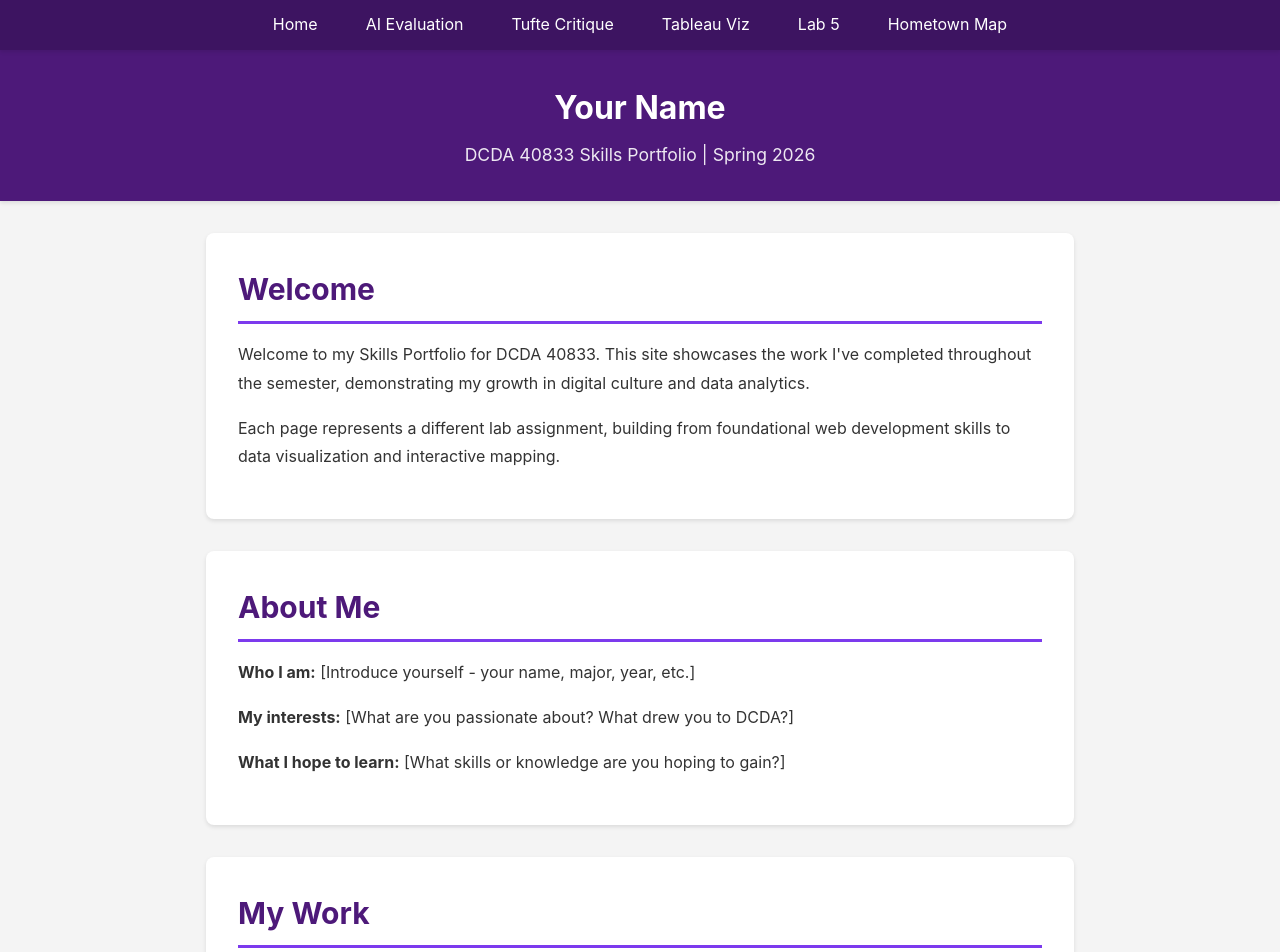
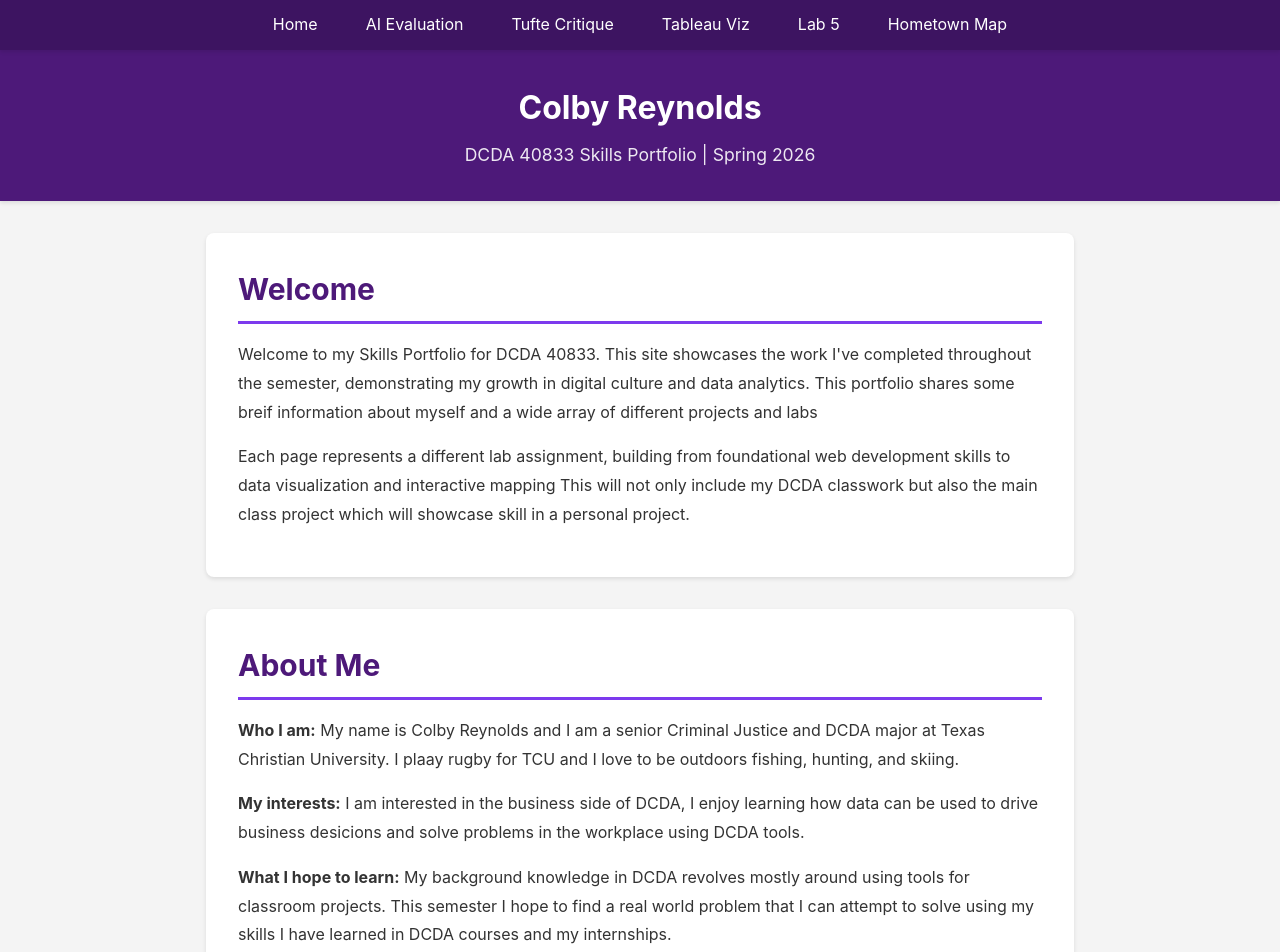
Before and after one commit to ColbyReynoldsTCU/DCDA40833-portfolio, a plain HTML site: page index.html in a window 1280 px wide. Shown: the top 952 px of the page. Drawn offline with Linux system fonts and the light colour scheme.

Commit message:
Update index.html

```diff
--- a/index.html
+++ b/index.html
@@ -5,10 +5,11 @@
     <meta name="viewport" content="width=device-width, initial-scale=1.0">
     <meta name="description" content="Skills Portfolio showcasing work from DCDA 40833">
     <meta name="author" content="Your Name">
-    <title>Your Name | DCDA 40833 Skills Portfolio</title>
+    <title>Colby Reynolds | DCDA 40833 Skills Portfolio</title>
     <link rel="stylesheet" href="css/styles.css">
 </head>
 <body>
+    <!--I changed the colors from the purple to the slate professional-->
     <!-- Navigation: Links to all portfolio pages -->
     <nav>
         <ul>
@@ -20,36 +21,38 @@
             <li><a href="hometown-map.html">Hometown Map</a></li>
         </ul>
     </nav>
+    <!--I need to change the header from purple to match the rest of the page-->
 
     <!-- Header: Your name and course info -->
     <header>
-        <h1>Your Name</h1>
+        <h1>Colby Reynolds</h1>
         <p>DCDA 40833 Skills Portfolio | Spring 2026</p>
     </header>
 
     <main>
+        <!--I liked the introduction that was here already, so I kept that as a base and added a few things to it-->
         <!-- Welcome Section: Brief introduction to your portfolio -->
         <section id="welcome">
             <h2>Welcome</h2>
             <!-- TODO: Write a brief introduction (2-3 sentences) about your portfolio -->
-            <p>Welcome to my Skills Portfolio for DCDA 40833. This site showcases the work I've completed throughout the semester, demonstrating my growth in digital culture and data analytics.</p>
-            <p>Each page represents a different lab assignment, building from foundational web development skills to data visualization and interactive mapping.</p>
+            <p>Welcome to my Skills Portfolio for DCDA 40833. This site showcases the work I've completed throughout the semester, demonstrating my growth in digital culture and data analytics. This portfolio shares some breif information about myself and a wide array of different projects and labs</p>
+            <p>Each page represents a different lab assignment, building from foundational web development skills to data visualization and interactive mapping This will not only include my DCDA classwork but also the main class project which will showcase skill in a personal project.</p>
         </section>
-
+<!--I wrote some  sentences that help the viewer to understand myself and what this page is for-->
         <!-- About Section: Tell visitors about yourself -->
         <section id="about">
             <h2>About Me</h2>
             <!-- TODO: Replace this placeholder content with information about yourself -->
-            <p><strong>Who I am:</strong> [Introduce yourself - your name, major, year, etc.]</p>
-            <p><strong>My interests:</strong> [What are you passionate about? What drew you to DCDA?]</p>
-            <p><strong>What I hope to learn:</strong> [What skills or knowledge are you hoping to gain?]</p>
+            <p><strong>Who I am:</strong> My name is Colby Reynolds and I am a senior Criminal Justice and DCDA major at Texas Christian University. I plaay rugby for TCU and I love to be outdoors fishing, hunting, and skiing. </p>
+            <p><strong>My interests:</strong> I am interested in the business side of DCDA, I enjoy learning how data can be used to drive business desicions and solve problems in the workplace using DCDA tools.</p>
+            <p><strong>What I hope to learn:</strong> My background knowledge in DCDA revolves mostly around using tools for classroom projects. This semester I hope to find a real world problem that I can attempt to solve using my skills I have learned in DCDA courses and my internships.</p>
 
             <!-- Optional: Add a photo of yourself -->
-            <!--
+
             <figure class="viz-container">
-                <img src="images/profile-photo.jpg" alt="Photo of Your Name">
+                <img src="images/headshot.JPG" alt="Photo of Colby Reynolds" width="550" height="auto">
             </figure>
-            -->
+
         </section>
 
         <!-- Portfolio Section: Links to all lab pages -->
@@ -112,7 +115,8 @@
     <!-- Footer: Links and copyright -->
     <footer>
         <p><a href="https://github.com/yourusername/your-repo-name">View Repository on GitHub</a></p>
-        <p>&copy; 2026 Your Name | DCDA 40833 | TCU</p>
+        <p>&copy; 2026 Colby Reynolds | DCDA 40833 | TCU</p>
     </footer>
+    <!--I added my name to the footer, I like the link to my github being highlighted in the gold color-->
 </body>
 </html>
```
